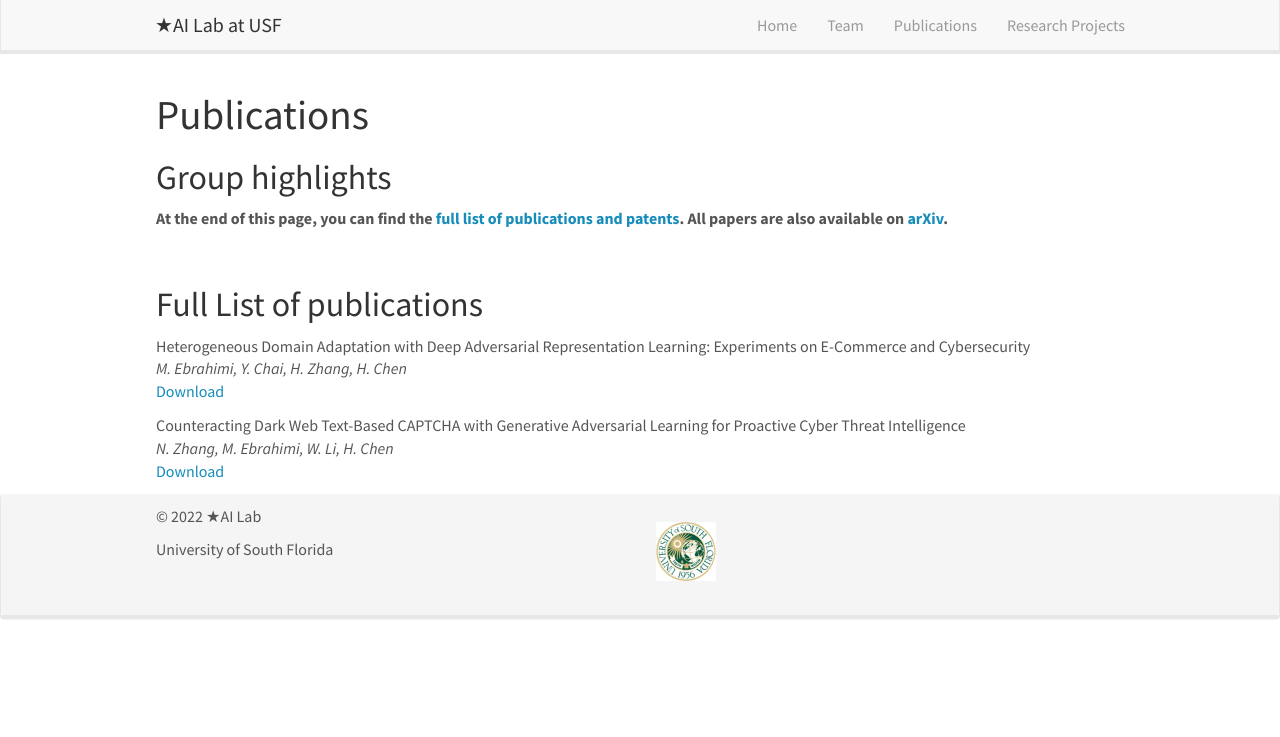
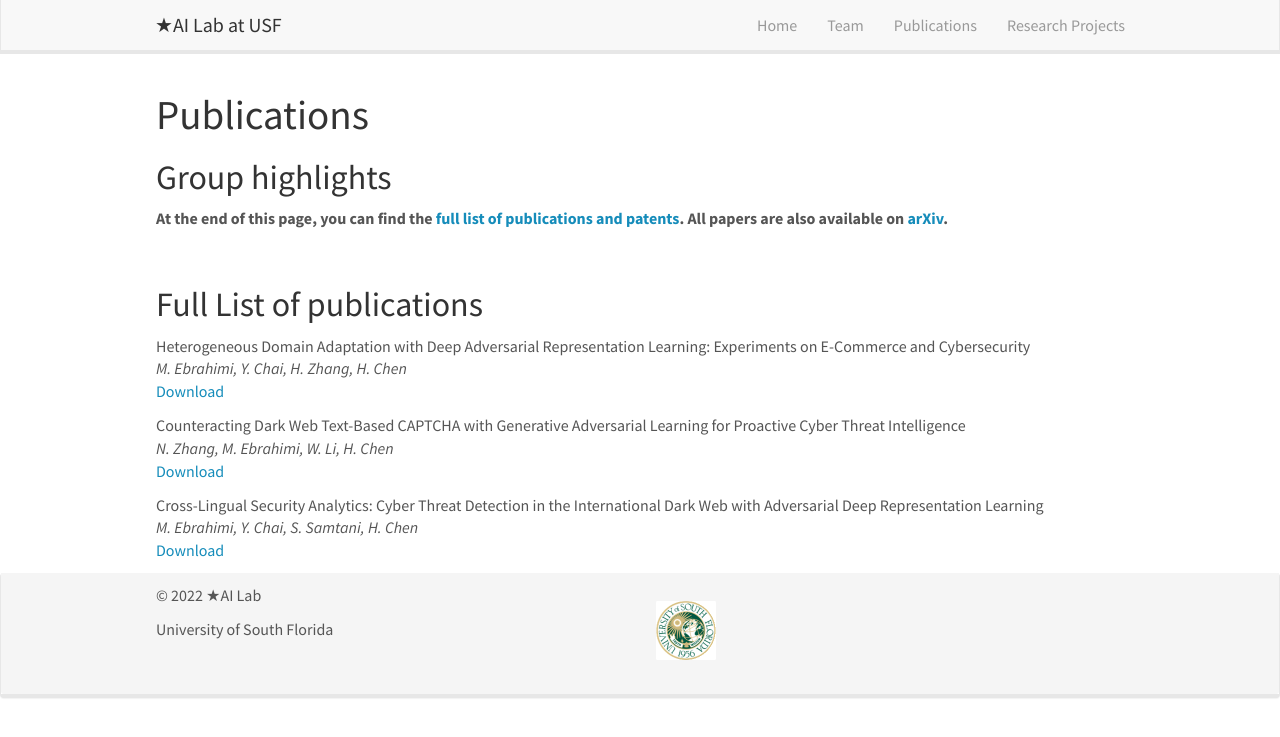
Before and after one commit to star-ailab/star-ailab.github.io, a Jekyll site: the page built from _pages/publications.md, in a window 1280 px wide. Shown: the top 737 px of the page. Built offline with Jekyll 4.4.1, drawn with Linux system fonts in a browser that asks for light colours; nearby versions of some CDN libraries.

Commit message:
Update publist.yml

```diff
--- a/_data/publist.yml
+++ b/_data/publist.yml
@@ -15,3 +15,13 @@
     url: https://dl.acm.org/doi/full/10.1145/3505226
     display: Download
   highlight: 0
+
+- title: "Cross-Lingual Security Analytics: Cyber Threat Detection in the International Dark Web with Adversarial Deep Representation Learning"
+  image: Pairs3.png
+  description: MIS Quarterly (MISQ), 2022
+  authors: M. Ebrahimi, Y. Chai, S. Samtani, H. Chen
+  link:
+    url: https://misq.umn.edu/cross-lingual-cybersecurity-analytics-in-the-international-dark-web-with-adversarial-deep-representation-learning.html
+    display: Download
+  highlight: 0
+  news2:
```
